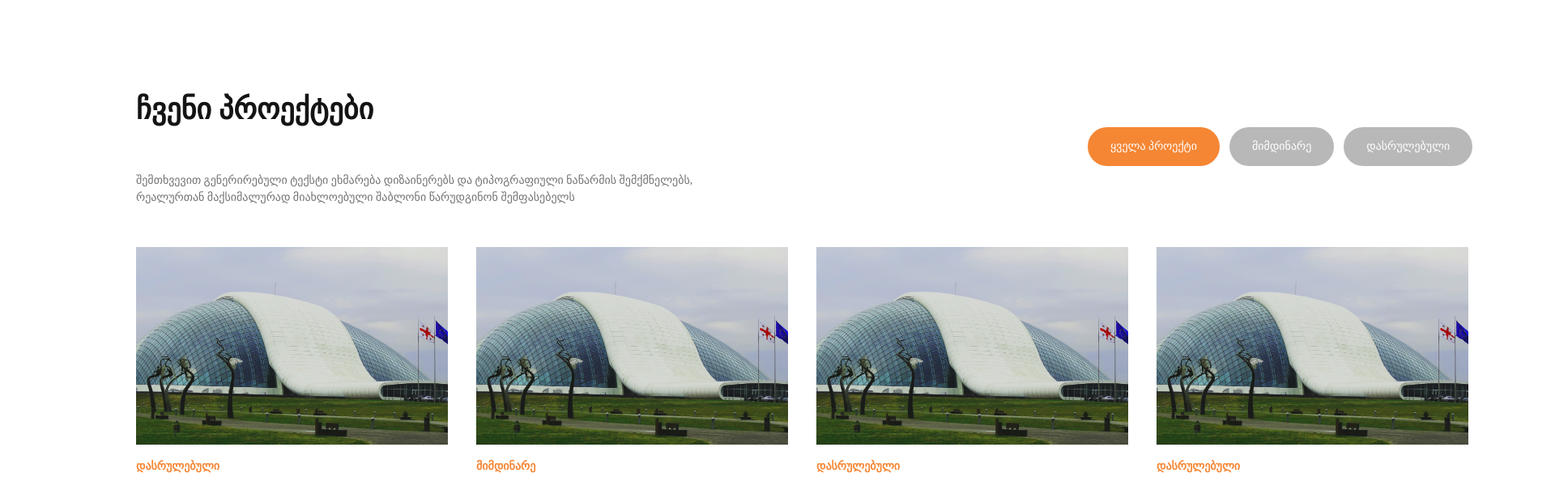
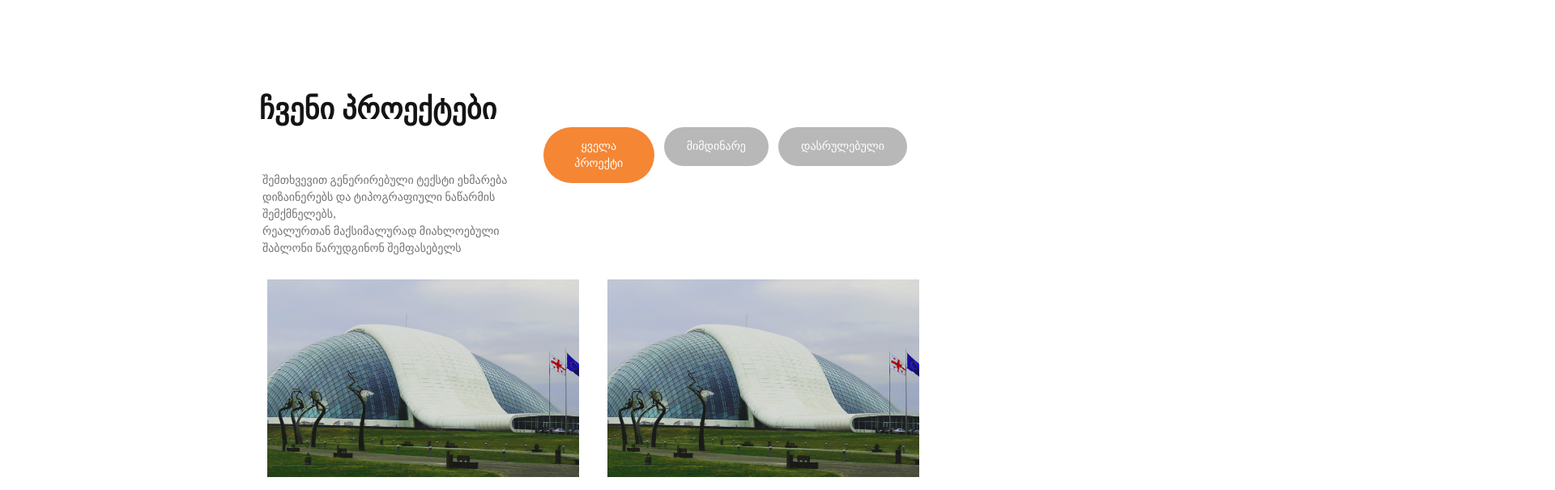
Before and after one commit to aberikashvili/casa-calda-react, a React (Vite) app: page / in a window 1280 px wide. Shown: the top 605 px of the page at 81% size, 1920 px wide, since content can reach past the window. Built offline with nearby package versions, Linux system fonts and the light colour scheme.

Commit message:
myprojects page modified

```diff
--- a/src/pages/MyProjects/MyProjects.scss
+++ b/src/pages/MyProjects/MyProjects.scss
@@ -3,25 +3,44 @@ main {
   display: flex;
   flex-direction: column;
   align-items: center;
-
+  justify-content:center;
+  margin: auto;
   @media screen and (min-width: 768px) {
-  display:block;
-  padding-left: 160px;
-  padding-right: 160px;
+  // margin-left: 160px;
+  padding-left: 80px;
+  // padding-right: 160px;
   max-width: 1920px;
 
   }
+  @media screen and (min-width: 1200px) {
+    padding-left: 160px;
 
+  }
 }
 .ourprojects{
+  display: flex;
+  flex-direction: column;
+  align-items:center;
+  justify-content: space-between;
+  width: 100%;
 
 
-  @media screen and (min-width: 768px) {
+  @media screen and (min-width: 1156px) {
+
     display: flex;
-    align-items: center;
-    justify-content:space-between;
-    width: 1700px;
+    flex-direction: row;
+    // align-items:sp;
+    max-width: 800px;
 
+    }
+    @media screen and (min-width: 1456px) {
+      display:flex;
+      flex-direction: row;
+      max-width: 1200px
+
+    }
+    @media screen and (min-width: 1875px) {
+      max-width: 1600px
     }
 }
 .ourprojects-h{
@@ -62,7 +81,7 @@ main {
   font-weight: 500;
   line-height: 150%;
   @media screen and (min-width: 768px) {
-    width: 790px;
+    max-width: 790px;
     height: 42px;
     margin-top: 20px;
     font-size: 14px;
@@ -75,6 +94,7 @@ main {
   margin-top: 20px;
   display: inline-flex;
   align-items: flex-start;
+  justify-content: space-between;
   gap: 12px;
   @media screen and (min-width: 768px) {
     margin-top: 80px;
@@ -102,17 +122,21 @@ main {
   }
 }
 .projects-gallery{
-  margin-top: 40px;
+  margin-top: 80px;
   display: flex;
   flex-direction: column;
+  align-items: center;
+  justify-content: center;
 
 
   @media screen and (min-width: 768px) {
     display: flex;
     flex-direction: row;
     flex-wrap:wrap;
+
     gap: 20px;
-    width: 1920px;
+    padding-left: 40px;
+    max-width: 1920px;
   }
  img {
   width: 343px;
```
